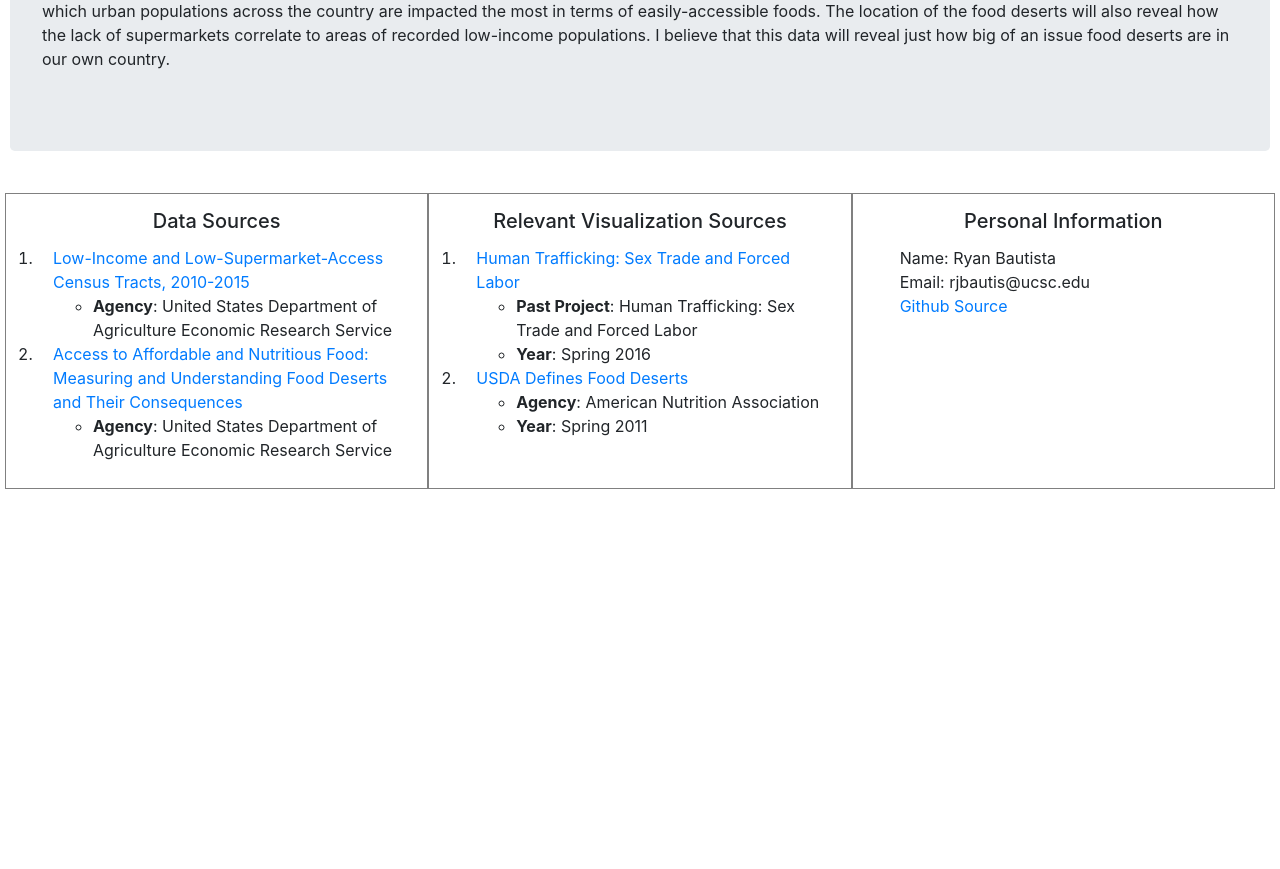
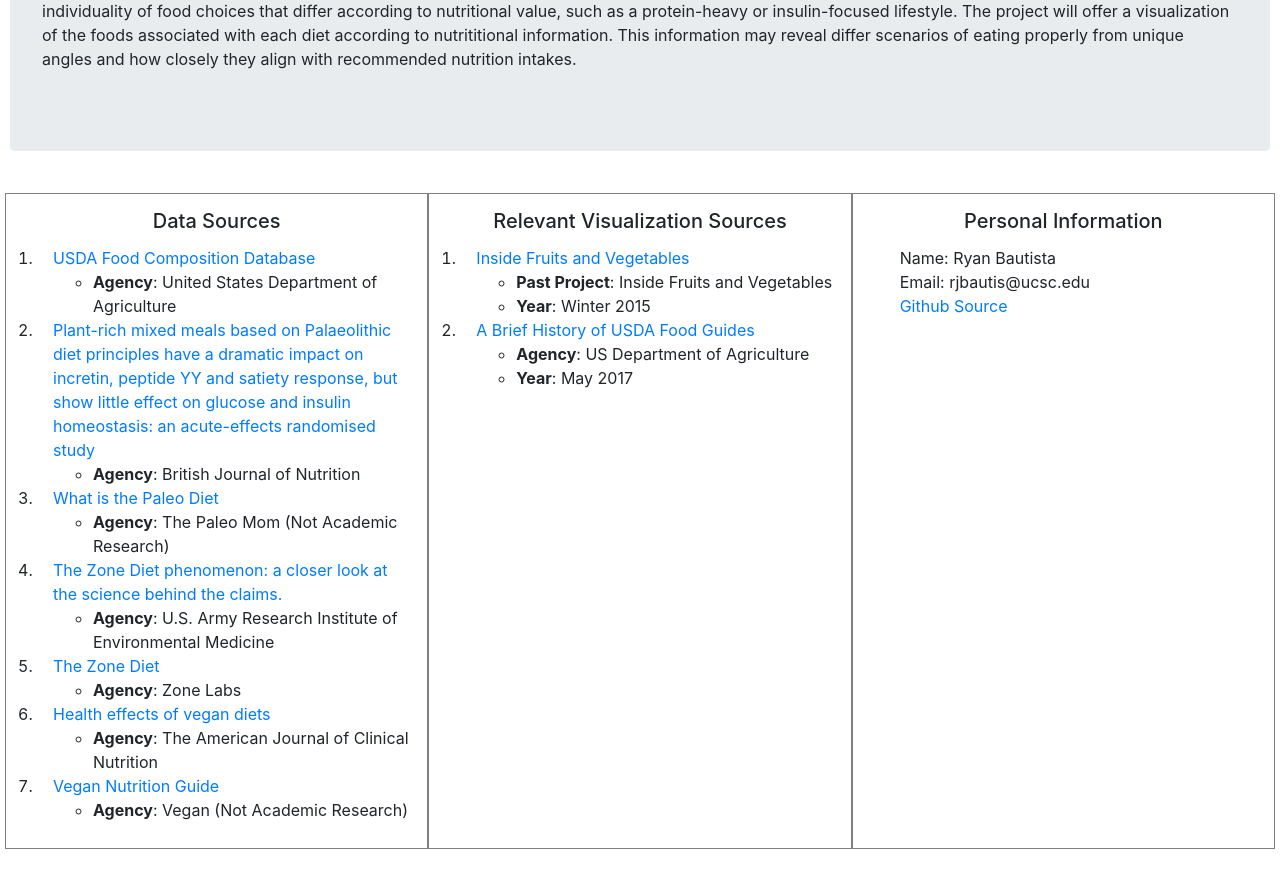
Before and after one commit to rjbautis-cs165/D3-GeoJSON-Spain-Population-Density, a plain HTML site: page finalprojectproposal.html in a window 1280 px wide. Shown: the part 225-1094 px from the top of the page. Before the commit the page ends 800 px from the top, so only its background shows below. Drawn offline with nearby package versions, Linux system fonts and the light colour scheme.

Commit message:
Updated Step 1B

```diff
--- a/finalprojectproposal.html
+++ b/finalprojectproposal.html
@@ -16,40 +16,65 @@
 	<body>
 
         <div class="jumbotron">
-            <h1 style = "text-align:center; color:black"><bold>Food Deserts in the United States</bold></h1>
+            <h1 style = "text-align:center; color:black"><bold>Food Diet Theories</bold></h1>
             <br>
             <h2>Purpose</h2>
-            <p>The objective of this project is to focus attention to areas in the United States that lack access to affordable foods and fresh produce. The data will highlight which urban populations across the country are impacted the most in terms of easily-accessible foods. The location of the food deserts will also reveal how the lack of supermarkets correlate to areas of recorded low-income populations. I believe that this data will reveal just how big of an issue food deserts are in our own country.</p>
+            <p>The objective of this project is to compare and contrast three prevelant diet theories: <b>the paleo diet</b>, <b>the zone diet</b>, and <b>the vegan diet</b>. Each theory advocates individuality of food choices that differ according to nutritional value, such as a protein-heavy or insulin-focused lifestyle. The project will offer a visualization of the foods associated with each diet according to nutrititional information. This information may reveal differ scenarios of eating properly from unique angles and how closely they align with recommended nutrition intakes.</p>
         </div>
 
 
         <div class="row justify-content-md-center">
             <div class="col-sm-4" id="title"><h5>Data Sources</h5>
                 <ol style="padding-left:1em">
-                    <li style="padding-left:1em"><a href="https://www.ers.usda.gov/publications/pub-details/?pubid=82100"> Low-Income and Low-Supermarket-Access Census Tracts, 2010-2015 </a>
+                    <li style="padding-left:1em"><a href="https://ndb.nal.usda.gov/ndb/search/list"> USDA Food Composition Database </a>
                         <ul>
-                        <li><b>Agency</b>: United States Department of Agriculture Economic Research Service</li>
+                        <li><b>Agency</b>: United States Department of Agriculture</li>
                         </ul>
                     </li>
-                    <li style="padding-left:1em"><a href="https://www.ers.usda.gov/publications/pub-details/?pubid=42729">Access to Affordable and Nutritious Food: Measuring and Understanding Food Deserts and Their Consequences</a>
+                    <li style="padding-left:1em"><a href="http://thepaleodiet.com/wp-content/uploads/2015/02/BJN-Plant-Rich-2015.pdf">Plant-rich mixed meals based on Palaeolithic diet principles have a dramatic impact on incretin, peptide YY and satiety response, but show little effect on glucose and insulin homeostasis: an acute-effects randomised study</a>
                         <ul>
-                        <li><b>Agency</b>: United States Department of Agriculture Economic Research Service</li>
+                        <li><b>Agency</b>: British Journal of Nutrition</li>
+                        </ul>
+                    </li>
+                    <li style="padding-left:1em"><a href="https://www.thepaleomom.com/start-here/paleo-diet/">What is the Paleo Diet</a>
+                        <ul>
+                        <li><b>Agency</b>: The Paleo Mom (Not Academic Research)</li>
+                        </ul>
+                    </li>
+                    <li style="padding-left:1em"><a href="http://www.dtic.mil/dtic/tr/fulltext/u2/a412648.pdf">The Zone Diet phenomenon: a closer look at the science behind the claims.</a>
+                        <ul>
+                        <li><b>Agency</b>: U.S. Army Research Institute of Environmental Medicine</li>
+                        </ul>
+                    </li>
+                    <li style="padding-left:1em"><a href="https://www.zonediet.com/the-zone-diet/">The Zone Diet</a>
+                        <ul>
+                        <li><b>Agency</b>: Zone Labs</li>
+                        </ul>
+                    </li>
+                    <li style="padding-left:1em"><a href="https://academic.oup.com/ajcn/article/89/5/1627S/4596952">Health effects of vegan diets</a>
+                        <ul>
+                        <li><b>Agency</b>: The American Journal of Clinical Nutrition</li>
+                        </ul>
+                    </li>
+                    <li style="padding-left:1em"><a href="https://www.vegan.com/nutrition/">Vegan Nutrition Guide</a>
+                        <ul>
+                        <li><b>Agency</b>: Vegan (Not Academic Research)</li>
                         </ul>
                     </li>
                 </ol>
             </div>
             <div class="col-sm-4"><h5>Relevant Visualization Sources</h5>
                 <ol style="padding-left:1em">
-                    <li style="padding-left:1em"><a href="https://sureshlodha.github.io/CMPS165_Spring2016_FinalProjects/projects/humanTrafficking/index.html">Human Trafficking: Sex Trade and Forced Labor</a>
+                    <li style="padding-left:1em"><a href="https://sureshlodha.github.io/CMPS165_Winter15_FinalProjects/FruitsAndVegetables/">Inside Fruits and Vegetables</a>
                         <ul>
-                        <li><b>Past Project</b>: Human Trafficking: Sex Trade and Forced Labor </li>
-                        <li><b>Year</b>: Spring 2016</li>
+                        <li><b>Past Project</b>: Inside Fruits and Vegetables </li>
+                        <li><b>Year</b>: Winter 2015</li>
                         </ul>
                     </li>
-                    <li style="padding-left:1em"><a href="http://americannutritionassociation.org/newsletter/usda-defines-food-deserts">USDA Defines Food Deserts</a>
+                    <li style="padding-left:1em"><a href="https://www.choosemyplate.gov/brief-history-usda-food-guides">A Brief History of USDA Food Guides</a>
                         <ul>
-                        <li><b>Agency</b>: American Nutrition Association </li>
-                        <li><b>Year</b>: Spring 2011</li>
+                        <li><b>Agency</b>: US Department of Agriculture </li>
+                        <li><b>Year</b>: May 2017</li>
                         </ul>
                     </li>
                 </ol>
```
